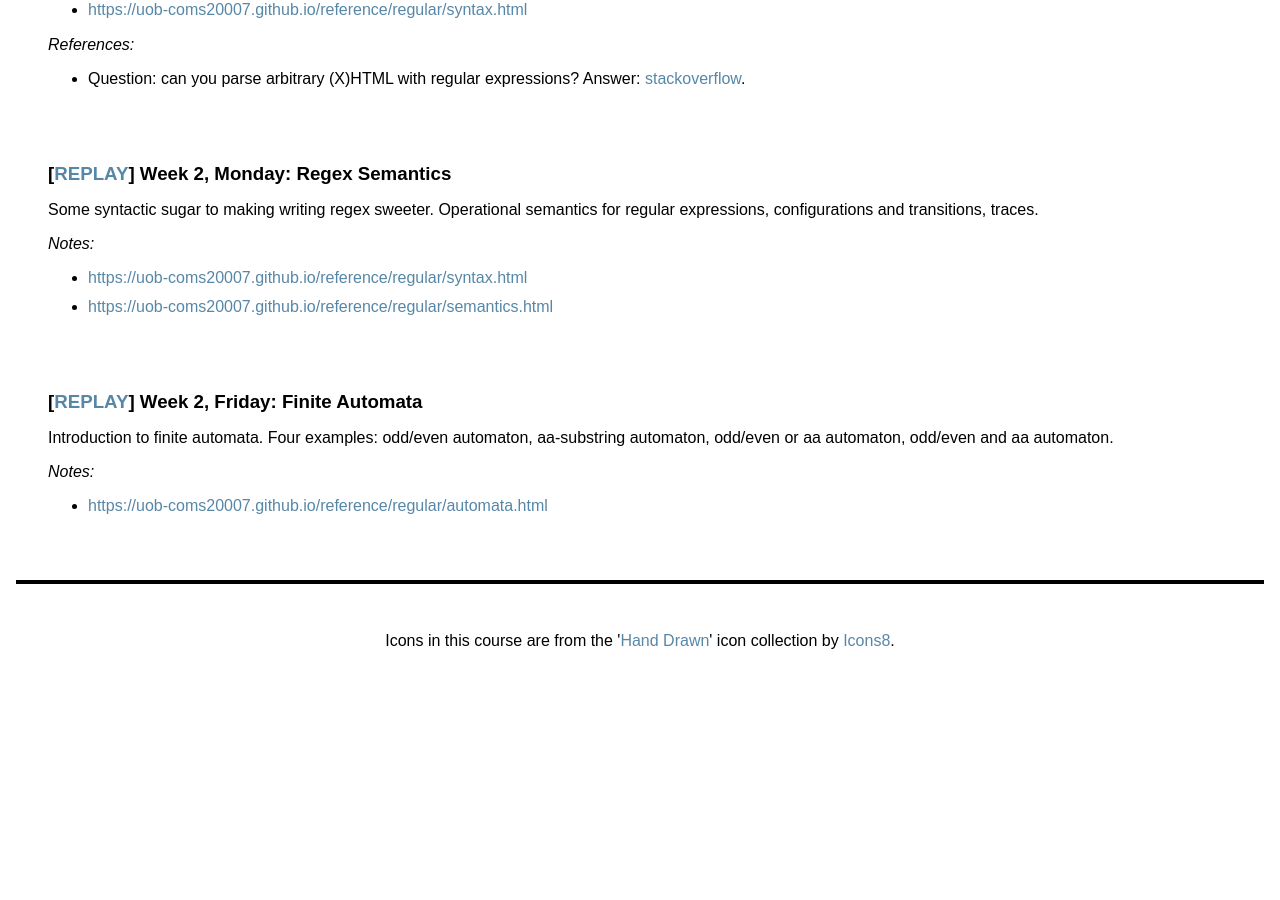
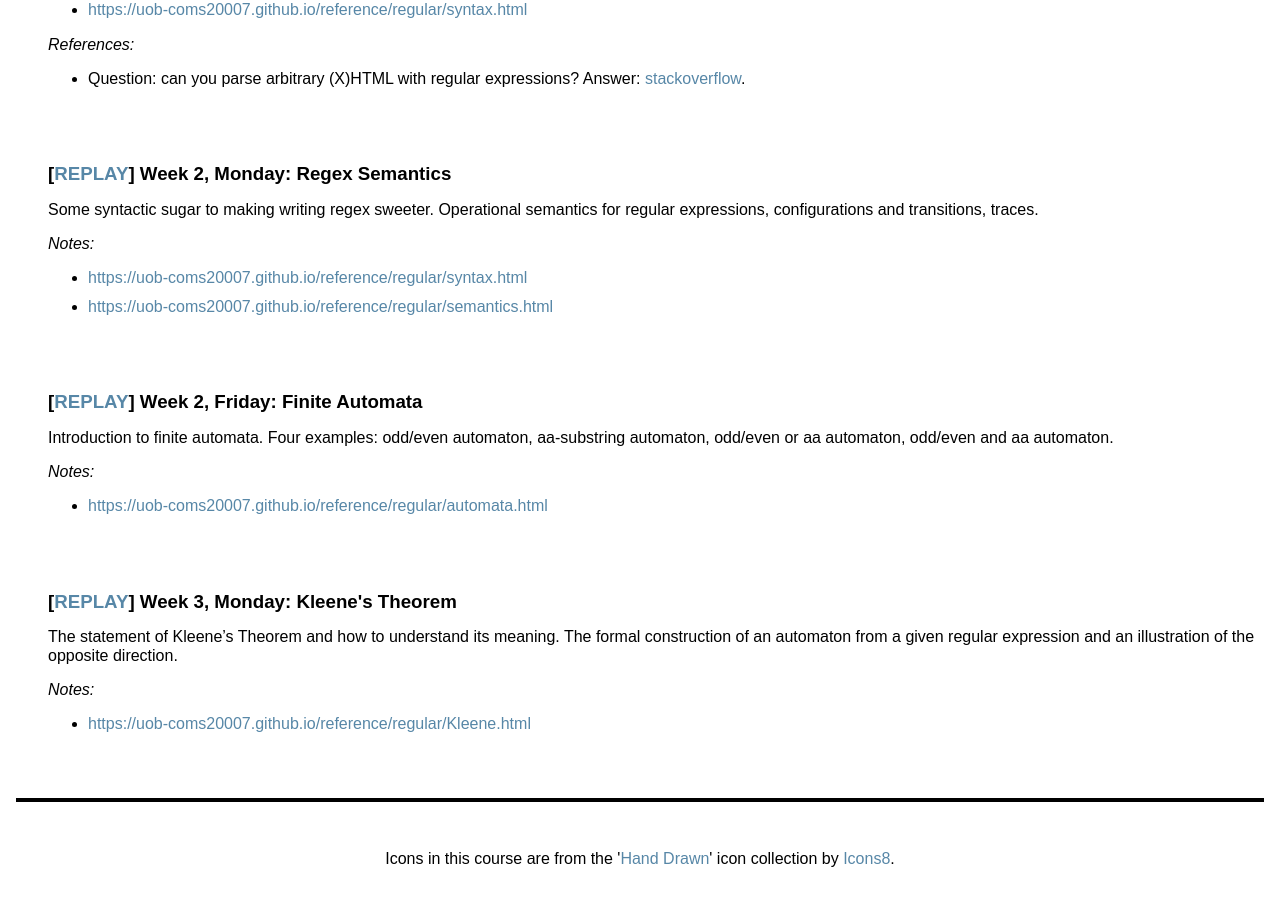
Before and after one commit to uob-coms20007/webpages, a Jekyll site: the page built from schedule.md, in a window 1280 px wide and 900 px high, scrolled down 1333 px. Built offline with Jekyll 4.4.1, drawn with Linux system fonts in a browser that asks for light colours; nearby versions of some CDN libraries; before the commit the page ends 2015 px from its top, so only the background shows below that.

Commit message:
lecture 5

```diff
--- a/_data/lectures.yml
+++ b/_data/lectures.yml
@@ -28,3 +28,10 @@
   notes:
     - https://uob-coms20007.github.io/reference/regular/automata.html
   refs:
+
+- title: Kleene's Theorem
+  description: The statement of Kleene's Theorem and how to understand its meaning.  The formal construction of an automaton from a given regular expression and an illustration of the opposite direction.
+  replay: https://mediasite.bris.ac.uk/Mediasite/Play/ce1e4dc75dd1417bb3cc0fcff98a66851d
+  notes:
+    - https://uob-coms20007.github.io/reference/regular/Kleene.html
+  refs:
```
